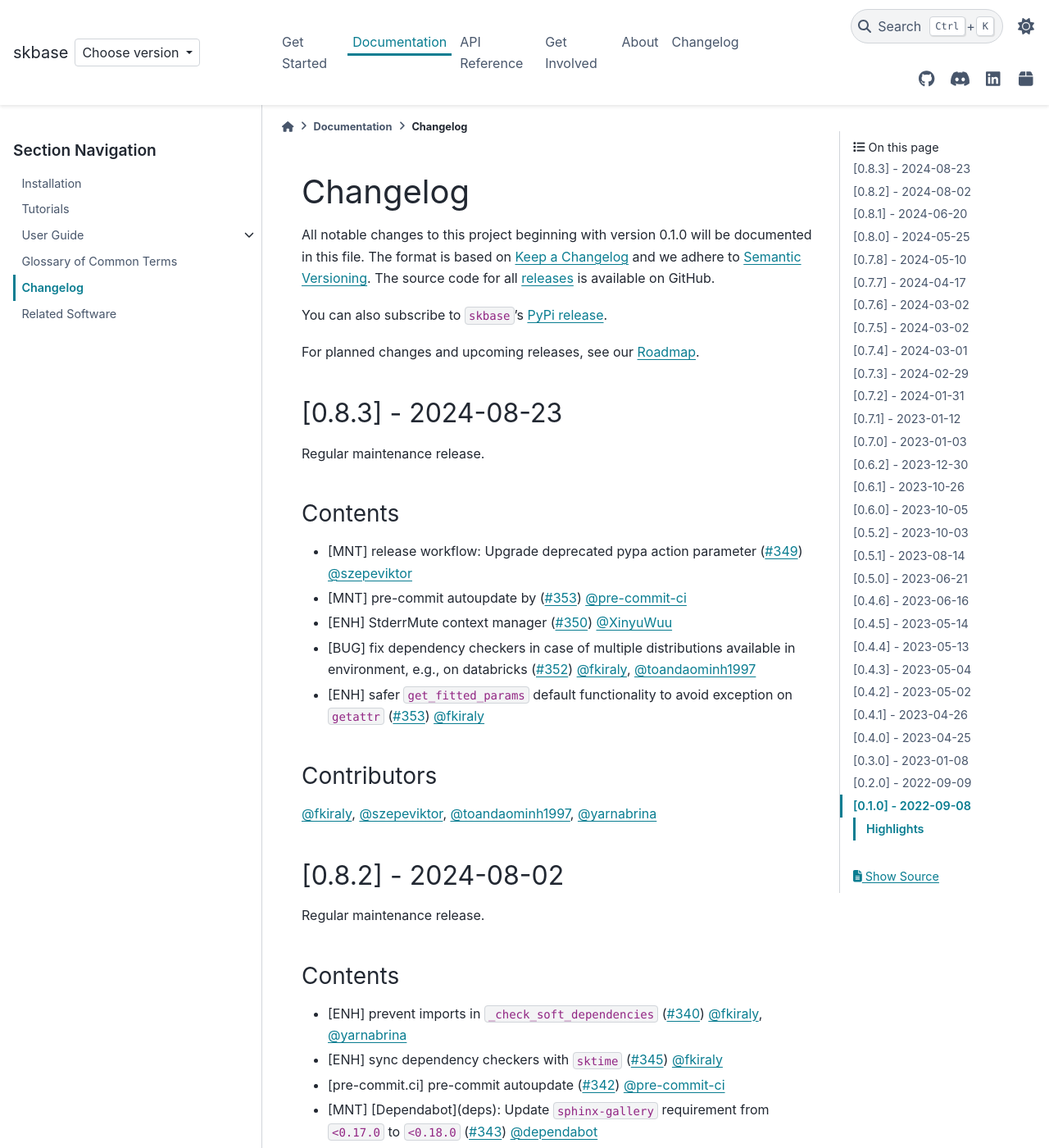
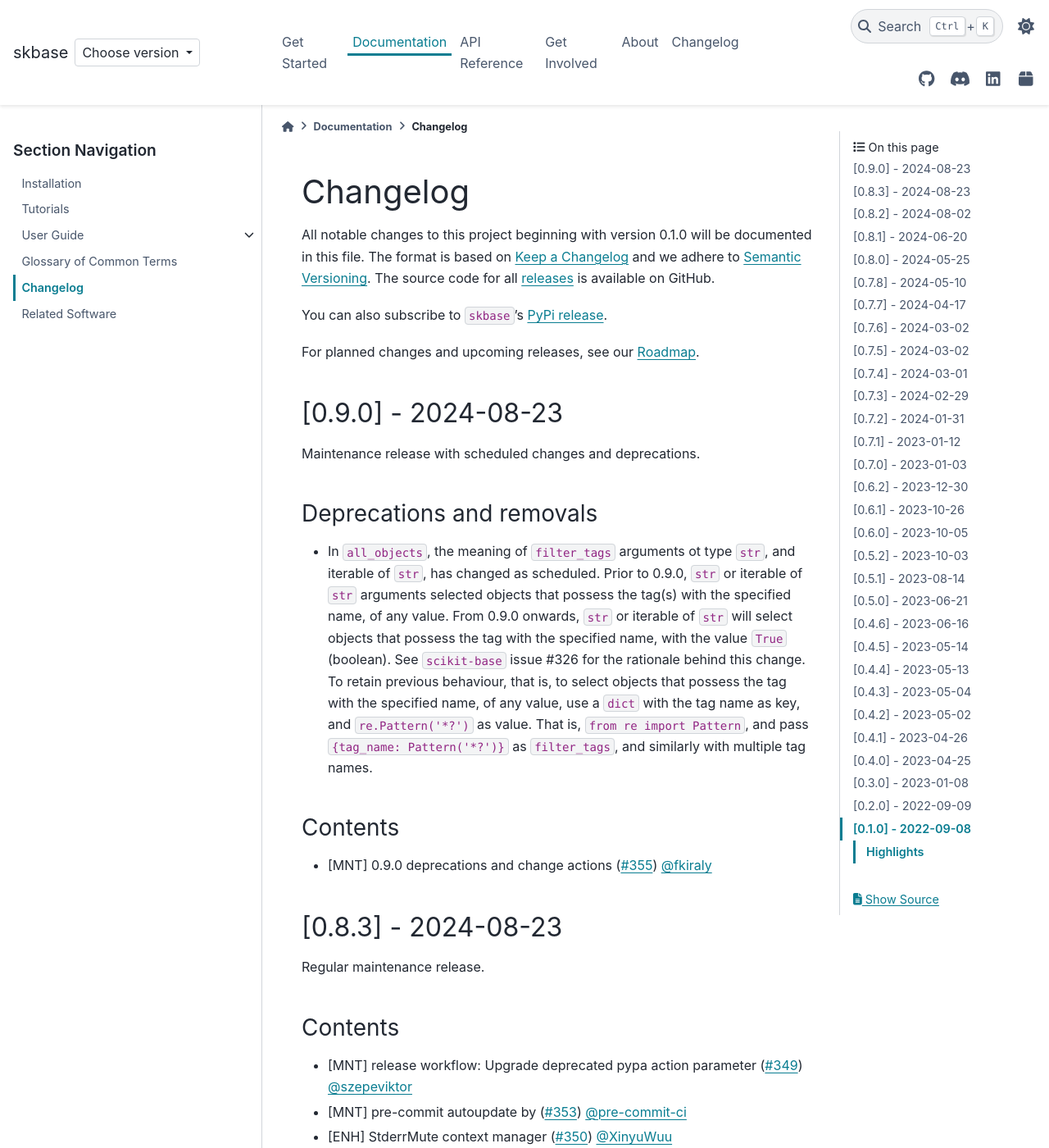
Before and after one commit to sktime/skbase, a Sphinx documentation site: the page built from docs/source/user_documentation/changelog.rst, in a window 1280 px wide and 1400 px high. Shown: the whole window at 82% size. Built offline with Sphinx 7.4.7 and the PyData theme 0.15.4, drawn with Linux system fonts in a browser that asks for light colours; comment, search, counter and statistics services are not loaded.

Commit message:
Release 0.9.0 (#356)
Release 0.9.0

* changelog
* version bump

```diff
--- a/docs/source/user_documentation/changelog.rst
+++ b/docs/source/user_documentation/changelog.rst
@@ -13,6 +13,36 @@
 `PyPi release <https://libraries.io/pypi/scikit-base>`_.
 
 For planned changes and upcoming releases, see our :ref:`roadmap`.
+
+
+[0.9.0] - 2024-08-23
+====================
+
+Maintenance release with scheduled changes and deprecations.
+
+Deprecations and removals
+-------------------------
+
+* In ``all_objects``, the meaning of ``filter_tags`` arguments ot type ``str``,
+  and iterable of ``str``, has changed as scheduled.
+  Prior to 0.9.0, ``str`` or iterable of ``str`` arguments
+  selected objects that possess the
+  tag(s) with the specified name, of any value.
+  From 0.9.0 onwards, ``str`` or iterable of ``str``
+  will select objects that possess the tag with the specified name,
+  with the value ``True`` (boolean). See ``scikit-base`` issue #326 for the rationale
+  behind this change.
+  To retain previous behaviour, that is,
+  to select objects that possess the tag with the specified name, of any value,
+  use a ``dict`` with the tag name as key, and ``re.Pattern('*?')`` as value.
+  That is, ``from re import Pattern``, and pass ``{tag_name: Pattern('*?')}``
+  as ``filter_tags``, and similarly with multiple tag names.
+
+Contents
+--------
+
+* [MNT] 0.9.0 deprecations and change actions (:pr:`355`) :user:`fkiraly`
+
 
 [0.8.3] - 2024-08-23
 ====================
--- a/pyproject.toml
+++ b/pyproject.toml
@@ -1,6 +1,6 @@
 [project]
 name = "scikit-base"
-version = "0.8.3"
+version = "0.9.0"
 description = "Base classes for sklearn-like parametric objects"
 authors = [
     {name = "sktime developers", email = "sktime.toolbox@gmail.com"},
--- a/skbase/__init__.py
+++ b/skbase/__init__.py
@@ -6,4 +6,4 @@
 The included functionality makes it easy to reuse scikit-learn and
 sktime design principles in your project.
 """
-__version__: str = "0.8.3"
+__version__: str = "0.9.0"
```
Also changed, not shown: README.md (+1 -1 lines), docs/source/_static/switcher.json (+6 -1 lines).
